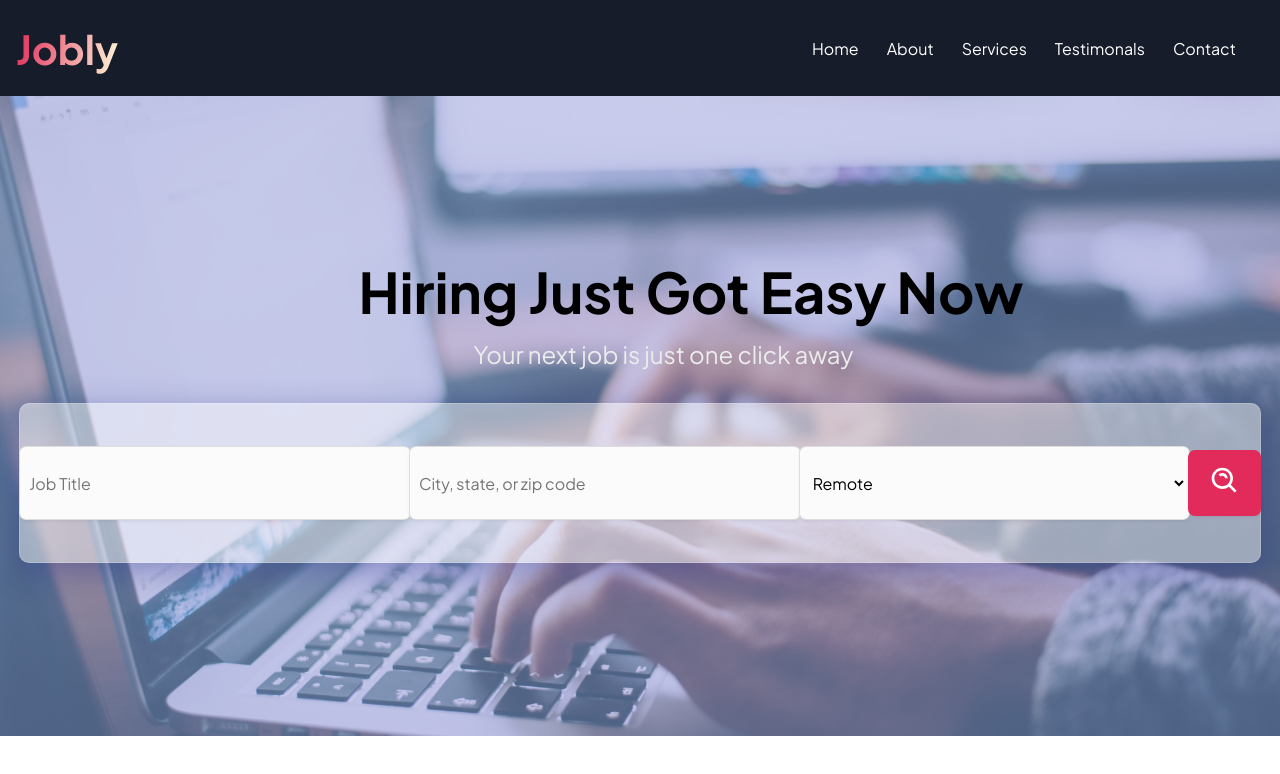
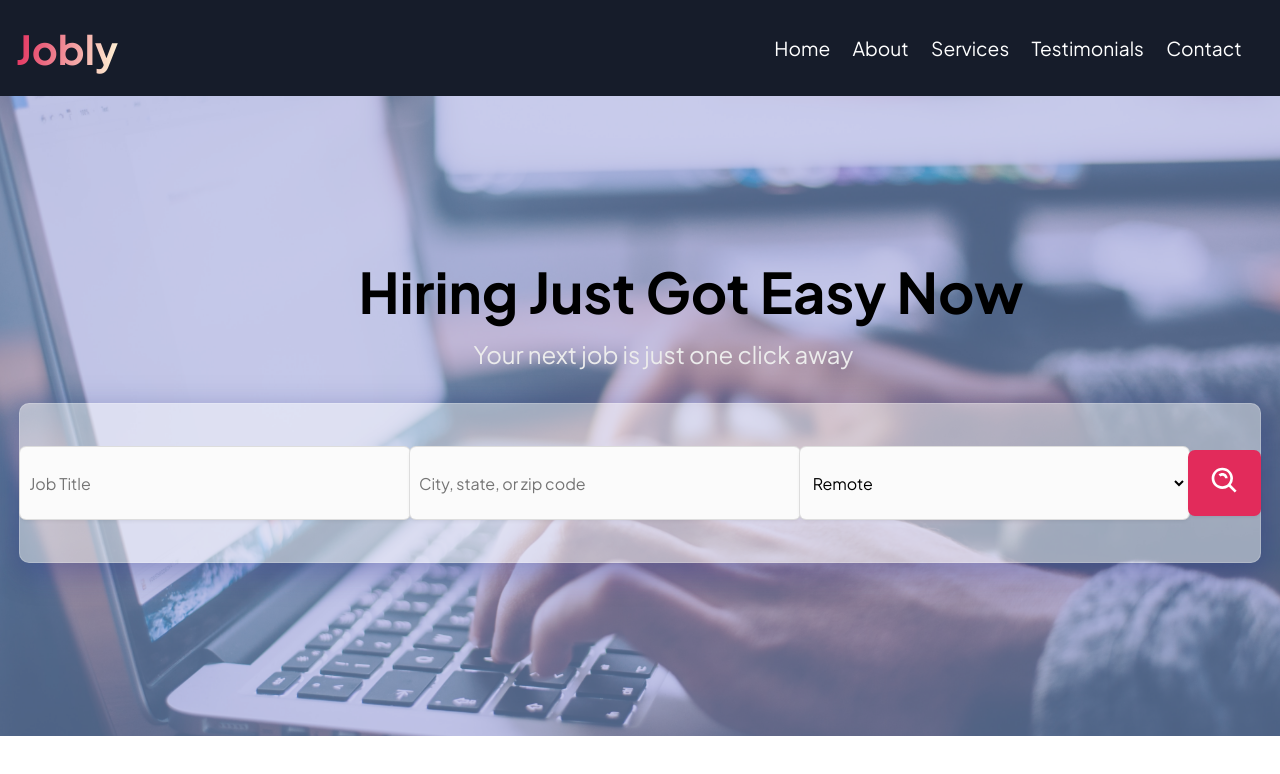
Before and after one commit to 1uckyswish/JobBoard-React-API, a React (Vite) app: page / in a window 1280 px wide. Shown: the top 774 px of the page. Built offline with nearby package versions, Linux system fonts and the light colour scheme.

Commit message:
added cool effects to header

```diff
--- a/src/Components/Header/Header.css
+++ b/src/Components/Header/Header.css
@@ -9,7 +9,7 @@ header{
     color: #fff;
 }
 
-h1{
+header h1{
     font-size: 2.5rem;
     background: linear-gradient(100deg, #e22b5b, #fff7d7);
     -webkit-background-clip: text; /* For Safari */
@@ -17,13 +17,42 @@ h1{
     color: transparent; /* Make the text color transparent */
 }
 
-nav{
+header nav{
     display: flex;
     align-items: center;
-    width: 30rem;
+    width: 32rem;
     justify-content: space-evenly;
 }
 
-nav p:hover{
-    color: var(--Orange);
+header nav p {
+  transition: color 0.3s ease;
+  cursor: pointer;
+  font-size: 1.2rem;
 }
+
+header nav p:hover {
+  color: var(--Orange);
+}
+/* Header.css */
+.nav-link {
+  position: relative;
+  text-decoration: none;
+}
+
+.nav-link::after {
+  content: "";
+  position: absolute;
+  left: 0;
+  bottom: -4px;
+  width: 100%;
+  height: 2px;
+  background-color: #569be0;
+  transform: scaleX(0);
+  transform-origin: bottom center;
+  transition: transform 0.3s ease-in-out;
+}
+
+.nav-link:hover::after {
+  transform: scaleX(1);
+  transform-origin: bottom center;
+}
--- a/src/Components/Header/Header.jsx
+++ b/src/Components/Header/Header.jsx
@@ -1,19 +1,19 @@
-import React from 'react'
-import "./Header.css"
+import React from 'react';
+import "./Header.css";
 
 function Header() {
   return (
     <header>
       <h1>Jobly</h1>
       <nav>
-        <p>Home</p>
-        <p>About</p>
-        <p>Services</p>
-        <p>Testimonals</p>
-        <p>Contact</p>
+        <p className="nav-link">Home</p>
+        <p className="nav-link">About</p>
+        <p className="nav-link">Services</p>
+        <p className="nav-link">Testimonials</p>
+        <p className="nav-link">Contact</p>
       </nav>
     </header>
   )
 }
 
-export default Header
+export default Header;
```
